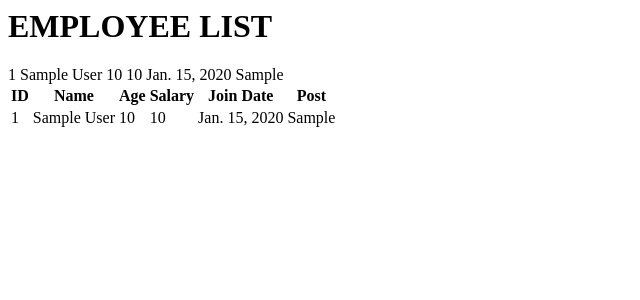
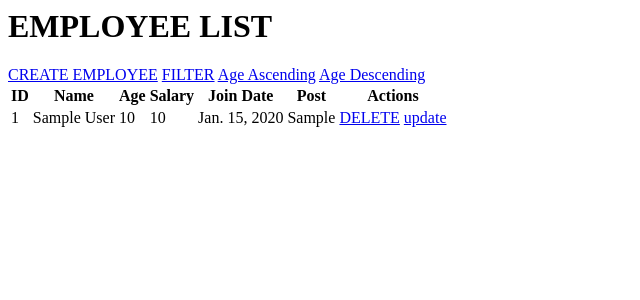
Before and after one commit to vishnusondigala/First-Repository, a Django app: page /employee/employeeList/ in a window 1280 px wide. Shown: the top 300 px of the page, without its empty margins (0-640 px from the left). Run offline with Django 5.2, Linux system fonts and the light colour scheme; tables that the repository leaves empty hold one stand-in row (values such as "Sample post").

Commit message:
created templates and made changes to view.py

```diff
--- a/employee/admin.py
+++ b/employee/admin.py
@@ -1,5 +1,9 @@
 from django.contrib import admin
-from .models import Employee,Course
+from .models import Employee,Course,Batch,Attendance
+
 # Register your models here.
+
 admin.site.register(Employee)
 admin.site.register(Course)
+admin.site.register(Batch)
+admin.site.register(Attendance)
--- a/employee/urls.py
+++ b/employee/urls.py
@@ -1,9 +1,14 @@
 from . import views
 from django.urls import path
 urlpatterns = [
-    path('employeeList/', views.employeeList),
+     path('employeeList/', views.employeeList,name="employeeList"),
     path('employeeFilter/', views.employeeFilter),
     path('createemployee/',views.createEmployee),
-    path('createEmployeeWithForm/',views.createEmployeeWithForm),
-    path('createCourse/',views.createCourse)
+    path('createEmployeeWithForm/',views.createEmployeeWithForm,name="createEmployeeWithForm"),
+    path('createCourse/',views.createCourse),
+    path('createBatch/',views.createBatch),
+     path('createAttendance/',views.createAttendance),
+    path("deleteEmployee/<int:id>",views.deleteEmployee,name="deleteEmployee"),
+    path("filterEmployee/",views.filterEmployee,name="filterEmployee"),
+    path("updateemployee/<int:id>",views.updateEmployee,name="updateEmployee")
 ]
--- a/employee/views.py
+++ b/employee/views.py
@@ -1,8 +1,10 @@
-from django.shortcuts import render,HttpResponse
+from django.shortcuts import render,HttpResponse,redirect
 from .models import Employee
-from .forms import EmployeeForm,CourseForm
+from .forms import EmployeeForm,CourseForm,BatchForm,AttendanceForm
 
 # Create your views here.
+#-------------------------------10 fab--implementation-----------------------------------------------------------↡↡↡↡
+
 def employeeList(request):
     #employees = Employee.objects.all() #select * from employee
     employees = Employee.objects.all().values()
@@ -74,6 +76,9 @@ def employeeFilter(request):
     print("query 17",employee17)
     return render(request, 'employee/employeeFilter.html')
 
+
+#-------------------------------11 fab--implementation-----------------------------------------------------------↡↡↡↡
+
 def createEmployee(request):
     Employee.objects.create(name="ajay",age=23,salary=23000,post="HR",join_date="2022-01-01")
     return HttpResponse("EMPLOYEE CREATED...")
@@ -97,3 +102,77 @@ def createCourse(request):
     else:
         form = CourseForm()
         return render(request,"employee/createCourse.html",{"form":form})
+
+#-------------------------------11 fab--Task-----------------------------------------------------------↡↡↡↡
+
+
+
+def createAttendance(request):
+    if request.method == "POST":
+        form = AttendanceForm(request.POST)
+        form.save()
+        return HttpResponse(" Attendance CREATED...")
+    else:
+        form = AttendanceForm()
+        return render(request,"employee/createAttendance.html",{"form":form})
+
+
+def createBatch(request):
+    if request.method == "POST":
+        form = BatchForm(request.POST)
+        form.save()
+        return HttpResponse("Batch CREATED...")
+    else:
+        form = BatchForm()
+        return render(request,"employee/createBatch.html",{"form":form})
+
+
+#-------------------------------12 fab--implementation-----------------------------------------------------------↡↡↡↡
+
+
+def deleteEmployee(request,id):
+    #delete from employees where id = 1
+    print("id from url = ",id)
+    Employee.objects.filter(id=id).delete()
+    #return HttpResponse("EMPLOYEE DELETED...")
+    #employee list redirecr
+    return redirect("employeeList") #url --> name -->
+
+
+def filterEmployee(request):
+    print("filter employee called...")
+    employees = Employee.objects.filter(age__gte=25).values()
+    print("filter employees = ",employees)
+    #return redirect("employeeList")
+    return render(request,"employee/employeeList.html",{"employees":employees})
+
+
+#-------------------------------12 fab--Task------------------------------------------------------------------↡↡↡↡
+
+
+def employeeList(request):
+    order = request.GET.get('order')
+
+    if order == "asc":
+        employees = Employee.objects.all().order_by("age").values()
+    elif order == "desc":
+        employees = Employee.objects.all().order_by("-age").values()
+    else:
+        employees = Employee.objects.all().values()
+
+    return render(request, 'employee/employeeList.html', {"employees": employees})
+
+
+#-------------------------------13 fab--implementation-----------------------------------------------------------↡↡↡↡
+
+def updateEmployee(request,id):
+    #database existing user... id -->
+    employee = Employee.objects.get(id=id) #select * from employee where id = 1
+
+    if request.method == "POST":
+        form = EmployeeForm(request.POST,instance=employee)
+        form.save()
+        return redirect("employeeList")
+    else:
+        form = EmployeeForm(instance=employee)
+        return render(request,"employee/updateEmployee.html",{"form":form})
--- /dev/null
+++ b/templates/employee/createAttendance.html
@@ -0,0 +1,5 @@
+<form method ="POST">
+    {% csrf_token %}
+    {{form}}
+    <input type="submit" value="submit">
+</form>
--- /dev/null
+++ b/templates/employee/createBatch.html
@@ -0,0 +1,5 @@
+<form method ="POST">
+    {% csrf_token %}
+    {{form}}
+    <input type="submit" value="submit">
+</form>
--- a/templates/employee/createEmployeeForm.html
+++ b/templates/employee/createEmployeeForm.html
@@ -1,4 +1,5 @@
 <h1>CRETAE EMPLOYEEFORM</h1>
+<a href="{% url 'employeeList' %}">Employee List</a>
 <form method="POST">
     {% csrf_token %}
     {{form}}
--- a/templates/employee/employeeList.html
+++ b/templates/employee/employeeList.html
@@ -1,15 +1,8 @@
 <h1>EMPLOYEE LIST</h1>
-
-
-{% for emp in employees  %}
-    {{emp.id}}
-    {{emp.name}}
-    {{emp.age}}
-    {{emp.salary}}
-    {{emp.join_date}}
-    {{emp.post}}
-{% endfor %}
-
+<a href="{% url 'createEmployeeWithForm'%}">CREATE EMPLOYEE</a>
+<a href ="{% url 'filterEmployee' %}">FILTER</a>
+<a href="?order=asc">Age Ascending</a>
+<a href="?order=desc">Age Descending</a>
 <table>
     <thead>
         <tr>
@@ -19,6 +12,7 @@
             <th>Salary</th>
             <th>Join Date</th>
             <th>Post</th>
+            <th>Actions</th>
         </tr>
     </thead>
     <tbody>
@@ -30,6 +24,11 @@
             <td>{{emp.salary}}</td>
             <td>{{emp.join_date}}</td>
             <td>{{emp.post}}</td>
+            <td>
+                {% comment %} <a href="{% url 'deleteEmployee' %}">DELETE</a> {% endcomment %}
+                 <a href = "{% url 'deleteEmployee' emp.id %}">DELETE</a>
+                 <a href="{% url 'updateEmployee' emp.id %}">update</a>
+            </td>
         </tr>
         {% endfor %}
     </tbody>
--- /dev/null
+++ b/templates/employee/updateEmployee.html
@@ -0,0 +1,5 @@
+<form method ="post">
+    {% csrf_token %}
+    {{form.as_p}}
+    <input type="submit" value="update">
+</form>
```
Also changed, not shown: employee/forms.py (+17 -1 lines), employee/models.py (+33 -1 lines), employee/migrations/0002_batch.py (added), employee/migrations/0003_attendance.py (added).
